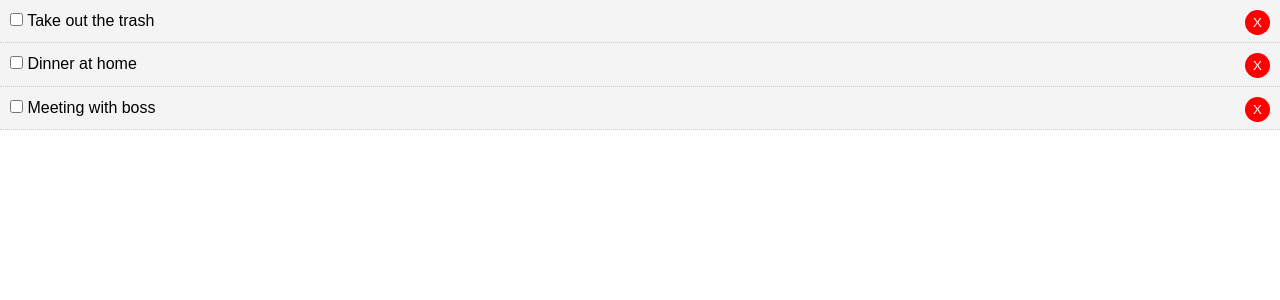
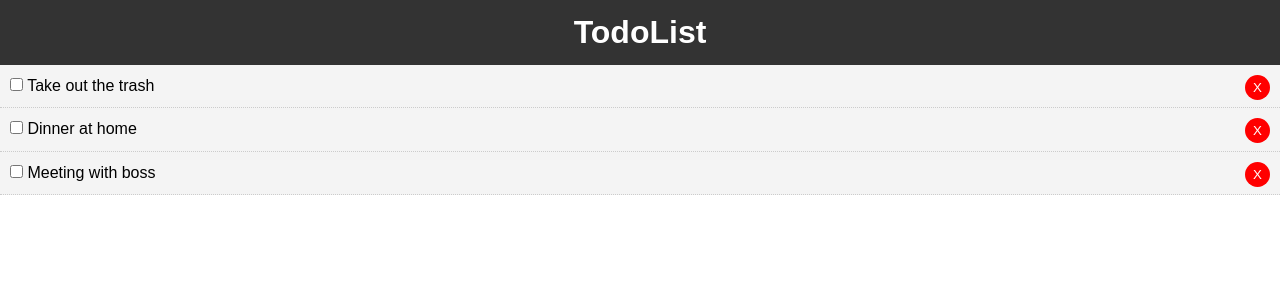
Before and after one commit to JeremiahKoeiman/todolist, a React (Create React App) app: page / in a window 1280 px wide. Shown: the top 300 px of the page. Built offline with nearby package versions, Linux system fonts and the light colour scheme.

Commit message:
Header Styles

```diff
--- a/src/App.js
+++ b/src/App.js
@@ -1,5 +1,3 @@
-//Advanced version (needs to be checked out)
-
 import React, { useState } from 'react';
 import Todos from './components/Todos';
 import Header from './components/layout/Header';
@@ -93,6 +91,7 @@
       }
 
        */}
+       <Header/>
 
       <Todos todos={state.todos} updatedTodo={updateTodo} deletedTodo={deleteTodo} /> {/* pass updatedTodo*/}
 
--- a/src/components/layout/Header.js
+++ b/src/components/layout/Header.js
@@ -2,10 +2,17 @@
 
 function Header() {
     return (
-        <header>
+        <header style={headerStyle}>
             <h1>TodoList</h1>
         </header>
     )
 }
 
+const headerStyle = {
+    background: '#333',
+    color: '#fff',
+    textAlign: 'center',
+    padding: '10px'
+}
+
 export default Header;
```
Also changed, not shown: src/App.css (line endings or trailing spaces).
